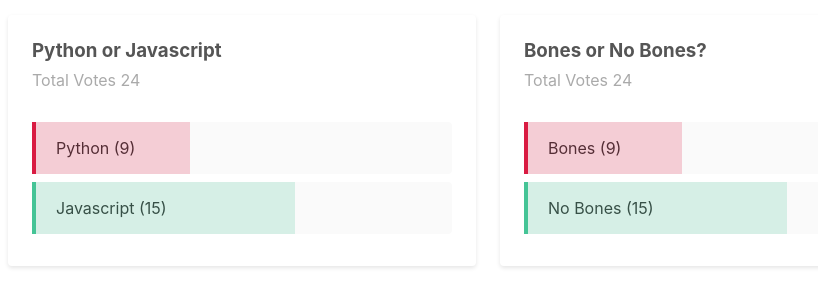
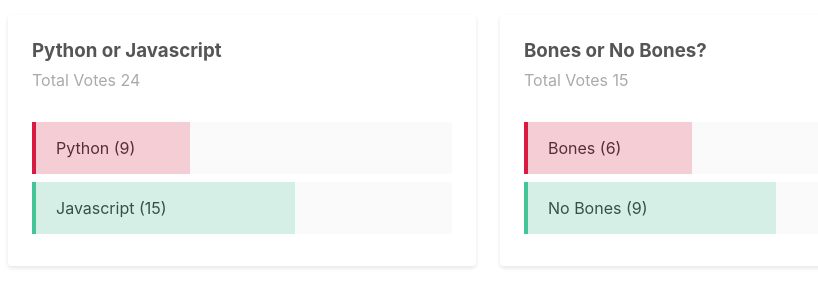
Before and after one commit to tabuckner/svelte-polling, a Svelte app: page / in a window 1280 px wide. Shown: the part 323-607 px from the top of the page, without its empty margins (152-970 px from the left). Built offline with nearby package versions, Linux system fonts and the light colour scheme.

Commit message:
Added store support.

```diff
--- a/src/App.svelte
+++ b/src/App.svelte
@@ -3,7 +3,6 @@
   import Footer from "./components/Footer.svelte";
   import Tabs from "./shared/Tabs.svelte";
   import CreatePollForm from "./components/CreatePollForm.svelte";
-  import { PollModel } from "./models/poll.model";
   import { TabOptions } from "./constants/tab-options.enum";
   import PollList from "./components/PollList.svelte";
 
@@ -15,46 +14,8 @@
     activeTab = e.detail;
   };
 
-  // Polls
-  let polls: Array<PollModel> = [
-    {
-      id: 1,
-      question: "Python or Javascript",
-      answerA: "Python",
-      answerB: "Javascript",
-      votesA: 9,
-      votesB: 15,
-    },
-    {
-      id: 2,
-      question: "Bones or No Bones?",
-      answerA: "Bones",
-      answerB: "No Bones",
-      votesA: 9,
-      votesB: 15,
-    },
-  ];
-
-  const onAddPoll = (e) => {
-    const nextPoll: PollModel = e.detail;
-    polls = [...polls, nextPoll];
+  const onAddPoll = () => {
     activeTab = TabOptions.CurrentPolls;
-  };
-
-  const onVote = (e) => {
-    const { option, id } = e.detail;
-    let nextPolls = [...polls];
-
-    let votedPoll = nextPolls.find((poll) => poll.id === id);
-
-    if (option === "a") {
-      votedPoll.votesA++;
-    }
-    if (option === "b") {
-      votedPoll.votesB++;
-    }
-
-    polls = [...nextPolls];
   };
 </script>
 
@@ -63,7 +24,7 @@
   <Tabs {tabs} {activeTab} on:tabChange={onTabChange} />
 
   {#if activeTab === "Current Polls"}
-    <PollList {polls} on:vote={onVote} />
+    <PollList />
   {:else if activeTab === "Add New Poll"}
     <CreatePollForm on:addPoll={onAddPoll} />
   {/if}
--- a/src/components/CreatePollForm.svelte
+++ b/src/components/CreatePollForm.svelte
@@ -1,4 +1,5 @@
 <script lang="ts">
+  import PollStore from "../stores/PollStore";
   import { createEventDispatcher } from "svelte";
   import Button from "../shared/Button.svelte";
 
@@ -45,8 +46,10 @@
 
     // Add new poll
     if (valid) {
-      let poll = { ...fields, votesA: 0, votesB: 0, id: Math.random() };
-      dispatch('addPoll', poll);
+      let nextPoll = { ...fields, votesA: 0, votesB: 0, id: Math.random() };
+
+      PollStore.update((currentPolls) => [...currentPolls, nextPoll]);
+      dispatch("addPoll");
     }
   };
 </script>
@@ -68,7 +71,7 @@
     <div class="error">{errors.answerB}</div>
   </div>
 
-  <Button type="secondary" flat="true" inverse="true">Add Poll</Button>
+  <Button type="secondary" flat={true} inverse={true}>Add Poll</Button>
 </form>
 
 <style>
--- a/src/components/PollList.svelte
+++ b/src/components/PollList.svelte
@@ -1,13 +1,11 @@
 <script lang="ts">
-  import { PollModel } from "../models/poll.model";
   import PollListItem from "./PollListItem.svelte";
-
-  export let polls: Array<PollModel> = [];
+  import PollStore from "../stores/PollStore";
 </script>
 
 <div class="poll-list">
-  {#each polls as poll (poll.id)}
-    <PollListItem {poll} on:vote />
+  {#each $PollStore as poll (poll.id)}
+    <PollListItem {poll} />
   {/each}
 </div>
 
--- a/src/components/PollListItem.svelte
+++ b/src/components/PollListItem.svelte
@@ -1,21 +1,32 @@
 <script lang="ts">
-  import { createEventDispatcher } from "svelte";
+  import PollStore from "../stores/PollStore";
   import { PollModel } from "../models/poll.model";
   import Card from "../shared/Card.svelte";
-
-  const dispatch = createEventDispatcher();
 
   export let poll: PollModel;
 
   // Reactive Values
   $: totalVotes = poll.votesA + poll.votesB;
   $: widths = {
-    a: poll.votesA / totalVotes * 100,
-    b: poll.votesB / totalVotes * 100,
+    a: (poll.votesA / totalVotes) * 100,
+    b: (poll.votesB / totalVotes) * 100,
   };
 
   const onClickAnswer = (option: string, id: number) => {
-    dispatch("vote", { option, id });
+    PollStore.update((currentPolls) => {
+      let nextPolls = [...currentPolls];
+
+      let votedPoll = nextPolls.find((poll) => poll.id === id);
+
+      if (option === "a") {
+        votedPoll.votesA++;
+      }
+      if (option === "b") {
+        votedPoll.votesB++;
+      }
+
+      return [...nextPolls];
+    });
   };
 </script>
 
--- /dev/null
+++ b/src/stores/PollStore.ts
@@ -0,0 +1,23 @@
+import { writable } from "svelte/store";
+import { PollModel } from "../models/poll.model";
+
+const PollStore = writable<Array<PollModel>>([
+  {
+    id: 1,
+    question: "Python or Javascript",
+    answerA: "Python",
+    answerB: "Javascript",
+    votesA: 9,
+    votesB: 15,
+  },
+  {
+    id: 2,
+    question: "Bones or No Bones?",
+    answerA: "Bones",
+    answerB: "No Bones",
+    votesA: 6,
+    votesB: 9,
+  },
+]);
+
+export default PollStore;
```
